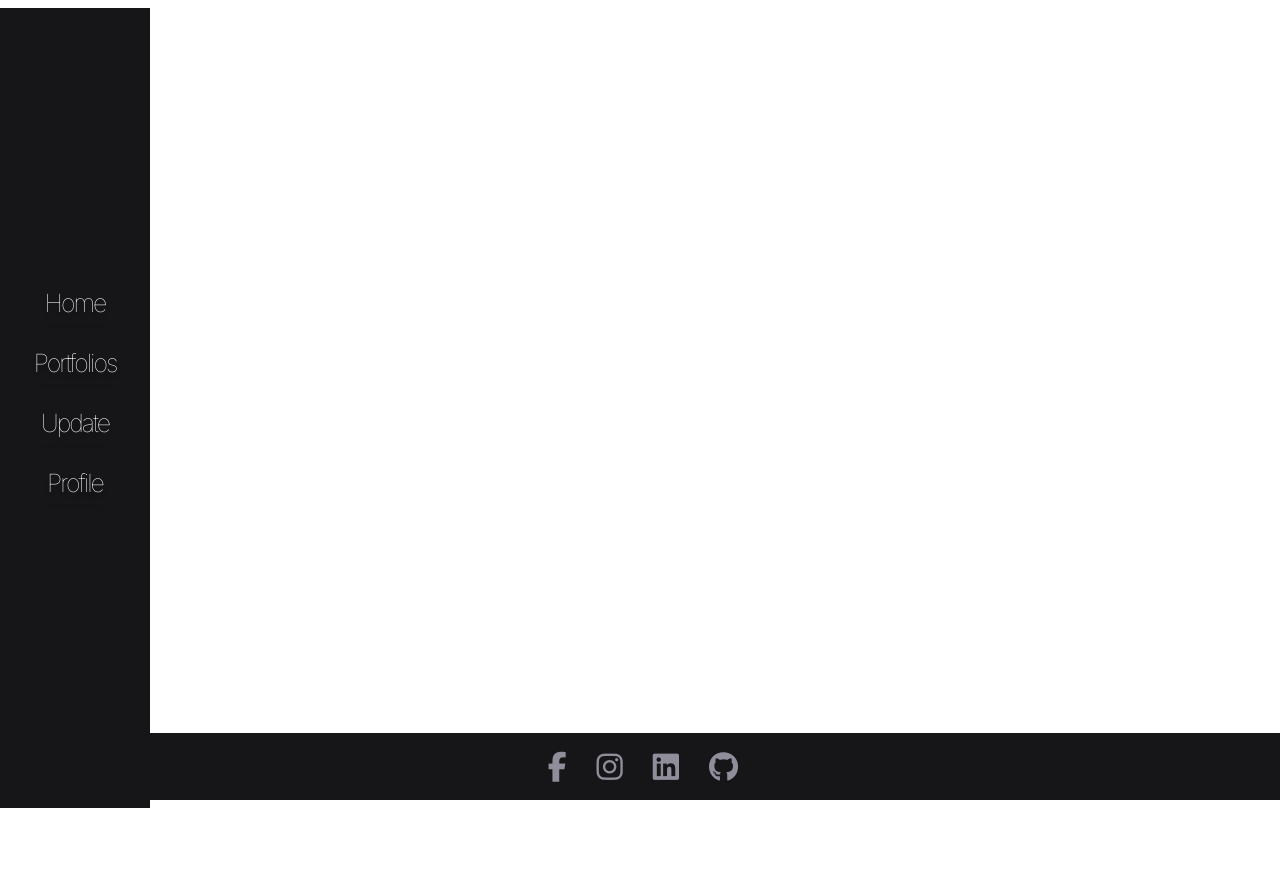
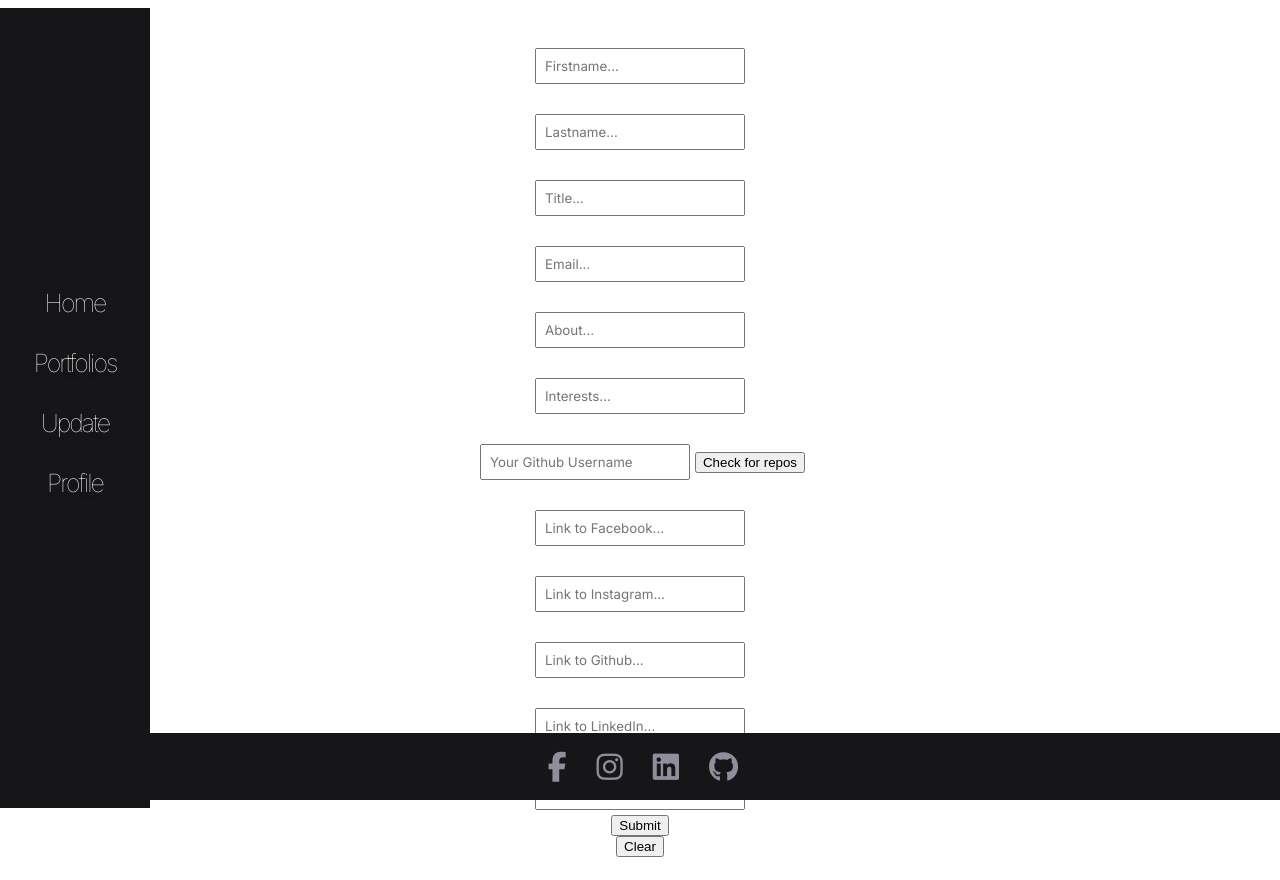
Before and after one commit to ChristopherHearne/Nuxt3-Project, a Nuxt app: page /update in a window 1280 px wide. Before the commit the page ends 808 px from the top, so only its background shows below. Built offline with nearby package versions, Linux system fonts and the light colour scheme.

Commit message:
added an update page where profile information will be added to backend

```diff
--- /dev/null
+++ b/components/FormSection.vue
@@ -0,0 +1,67 @@
+<template lang="">
+	<div class="input-container">
+		<span>Firstname</span>
+		<input placeholder="Firstname..." type="text">
+		<span>Lastname</span>
+		<input placeholder="Lastname..." type="text">
+		<span>Title</span>
+		<input placeholder="Title..." type="text">
+		<span>Email</span>
+		<input placeholder="Email..." type="email">
+		<span>About you</span>
+		<input placeholder="About..." type="text">
+		<span> Your interests</span>
+		<input placeholder="Interests..." type="text">
+		<span>Connect your Github Account</span>
+		<div class="github-container">
+			<input placeholder="Your Github Username">
+			<button>Check for repos</button>
+			<div class="github-message"></div>
+		</div>
+		<span>Your Facebook</span>
+		<input placeholder="Link to Facebook..." type="url">
+		<span>Your Instagram</span>
+		<input placeholder="Link to Instagram..." type="url">
+		<span>Your Github</span>
+		<input placeholder="Link to Github..." type="url">
+		<span>Your LinkedIn</span>
+		<input placeholder="Link to LinkedIn..." type="url">
+		<span>Your website</span>
+		<input placeholder="Link to website/project..." type="url">
+		<button>Submit</button>
+		<button>Clear</button>
+	</div>
+</template>
+<script>
+export default {
+	name: 'Update',
+
+}
+</script>
+<style scoped>
+	.input-container{
+		width: 50%;
+		padding: 15px;
+		height: auto;
+		display: flex;
+		align-items: center;
+		justify-content: center;
+		margin: 0 auto;
+		flex-direction: column;
+		font-family: 'Inter', sans-serif;
+		color: #fff;
+		letter-spacing: -0.07em;
+		font-weight: 100;
+	}
+
+	.github-container{
+		display: inline-block;
+	}
+
+	.input-container input{
+		margin: 5px;
+		font-family: 'Inter', sans-serif;
+		padding: 8px;
+		width: 190px;
+	}
+</style>
--- a/pages/profile.vue
+++ b/pages/profile.vue
@@ -65,7 +65,6 @@ watch(
   }
 );
 
-watch;
 </script>
 <style>
 .profile-body {
--- a/pages/signin.vue
+++ /dev/null
@@ -1,13 +0,0 @@
-<template lang="">
-	<div>
-
-	</div>
-</template>
-<script>
-export default {
-
-}
-</script>
-<style lang="">
-
-</style>
--- /dev/null
+++ b/pages/update.vue
@@ -0,0 +1,15 @@
+<template>
+	<div class="form-container">
+		<FormSection />
+	</div>
+</template>
+
+<script setup>
+
+</script>
+
+<style scoped>
+	.form-container{
+		margin: 0 auto;
+	}
+</style>
```
